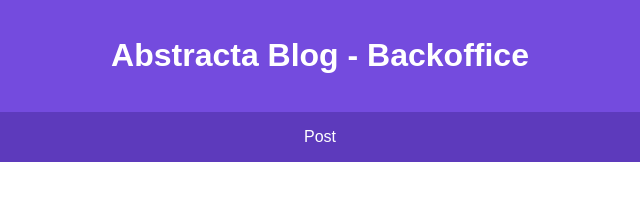
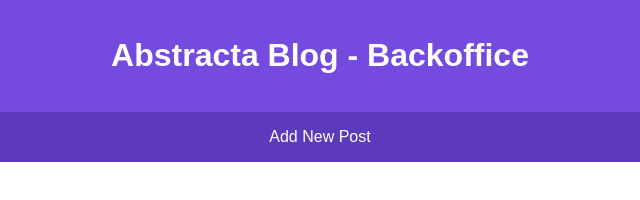
Before and after one commit to RenzoAbstracta/site_example, a plain HTML site: page index.html in a window 1280 px wide. Shown: the full height of the page, 320-960 px from the left. Drawn offline with Linux system fonts and the light colour scheme.

Commit message:
update requirements

```diff
--- a/index.html
+++ b/index.html
@@ -12,7 +12,7 @@
     </header>
     <nav>
         <ul>
-            <li><a href="#" id="newPostLink">Post</a></li>
+            <li><a href="#" id="newPostLink">Add New Post</a></li>
         </ul>
     </nav>
     <main>
```
